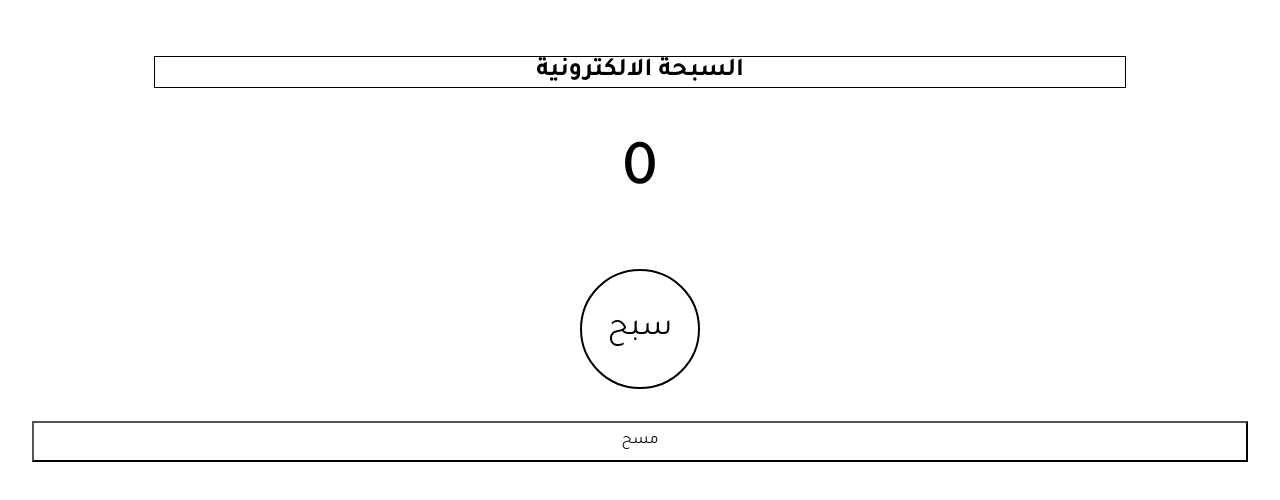
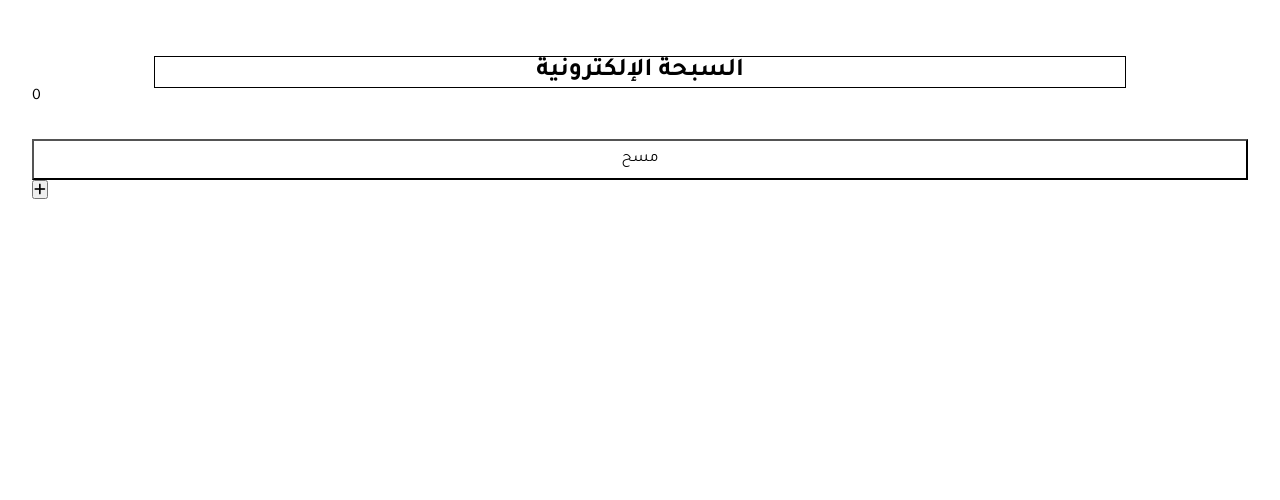
Before and after one commit to BSM95/Electronic-Sabha, a plain HTML site: page index.html in a window 1280 px wide. Drawn offline with Linux system fonts and the light colour scheme.

Commit message:
Update index.html

```diff
--- a/index.html
+++ b/index.html
@@ -11,14 +11,17 @@
 <body>
 
     <section>
-        <div class="box">
-            <h1 class="heading">السبحة الالكترونية</h1>
+        <h1 class="heading">السبحة الإلكترونية</h1>
 
-            <div class="counter">0</div>
+        <div class="display-area">0</div>
 
-            <button class="count">سبح</button>
+        <div class="btns">
             <button class="clear">مسح</button>
+            <button class="increament">
+                <i class="fa-solid fa-plus"></i>
+            </button>
         </div>
+
     </section>
 
     <script src="app.js"></script>
```
